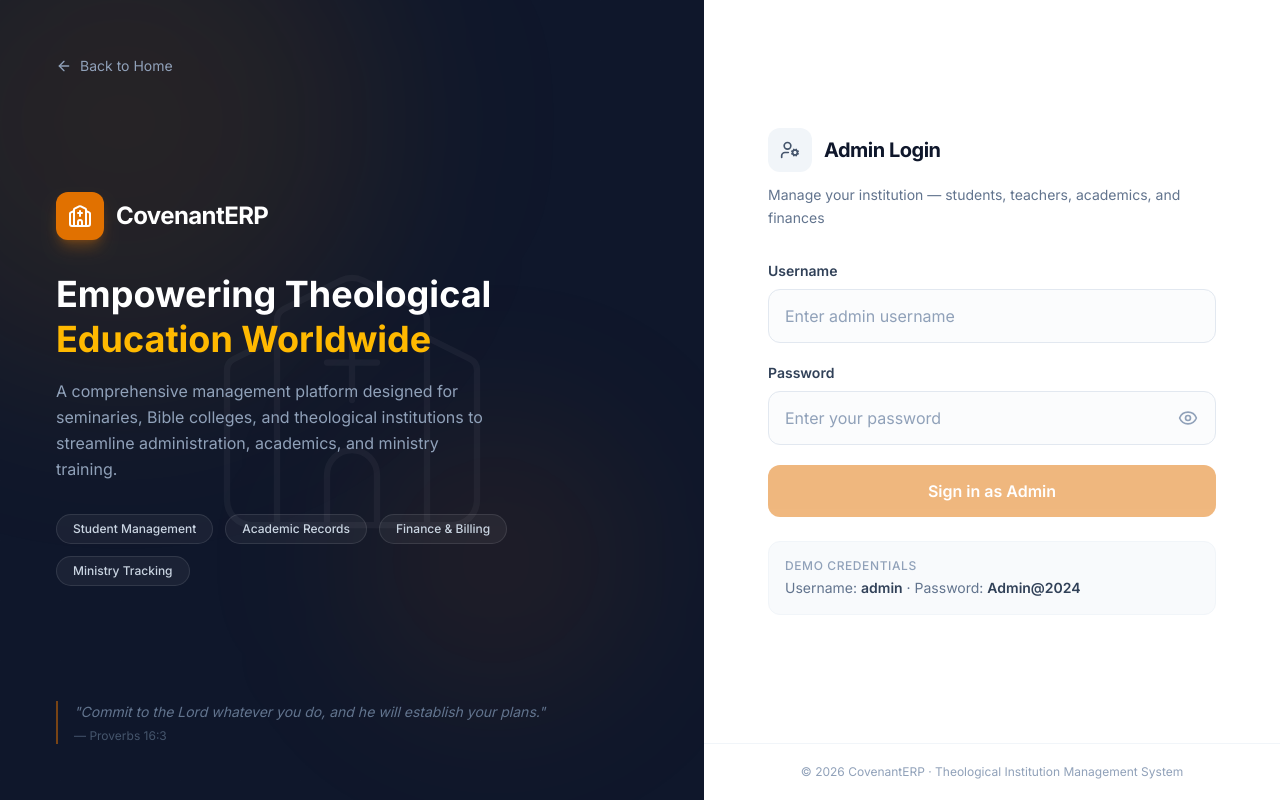
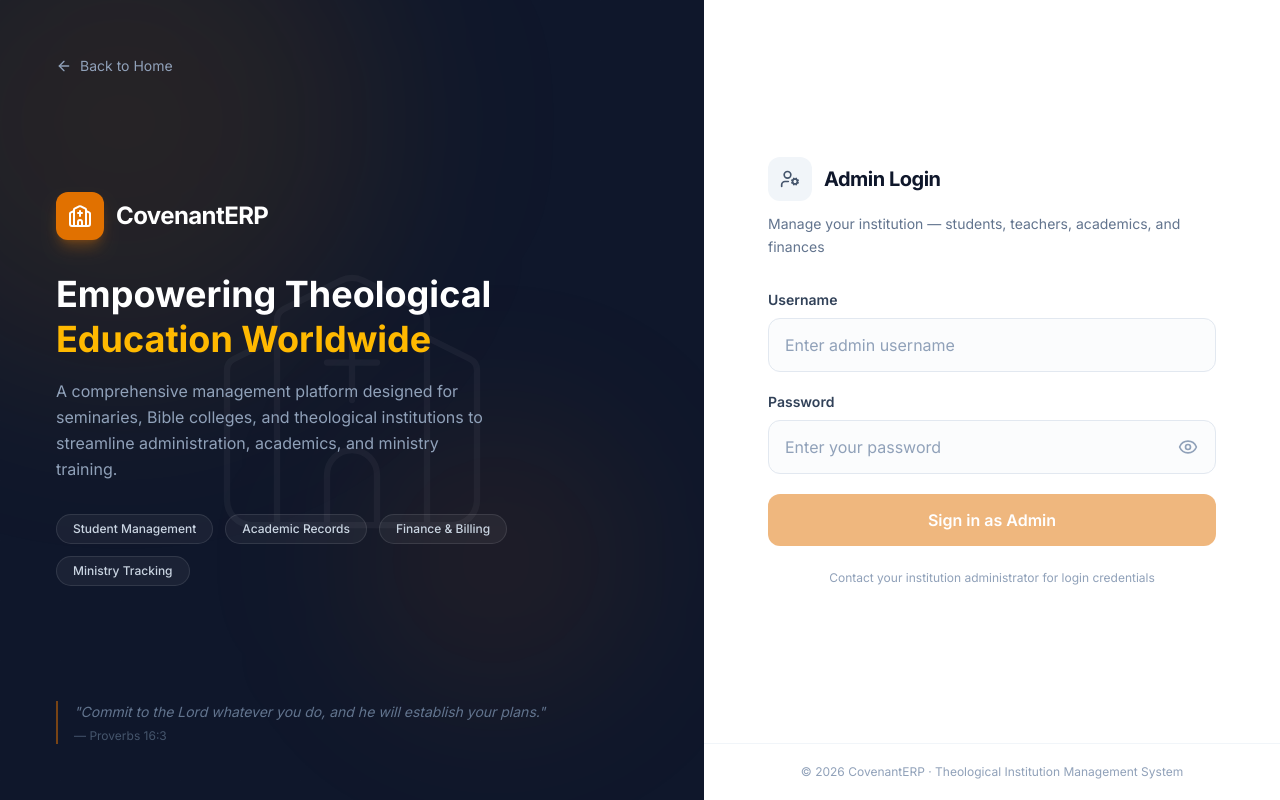
Before and after one commit to tabibliaai-cpu/ERP-for-TC, a React (Vite) app: page /finance in a window 1280 px wide. Both pictures are taken after a click on the button "Sign In". Built offline with nearby package versions, Linux system fonts and the light colour scheme.

Commit message:
282c876e-f984-42d8-a2aa-d4d38c8226c3

```diff
--- a/src/context/AuthContext.tsx
+++ b/src/context/AuthContext.tsx
@@ -23,10 +23,9 @@ const AuthContext = createContext<AuthContextType | null>(null);
 
 // Default demo credentials for offline/fallback
 const DEMO_CREDENTIALS: Record<string, { password: string; displayName: string; role: UserRole }> = {
-  'superadmin': { password: 'SuperAdmin@2024', displayName: 'Super Administrator', role: 'super_admin' },
+  'dasucosmos@gmail.com': { password: 'ERP@123', displayName: 'Super Administrator', role: 'super_admin' },
   'admin': { password: 'Admin@2024', displayName: 'Church Administrator', role: 'admin' },
   'admin@gracetheological.edu': { password: 'Admin@2024', displayName: 'Dr. Samuel Johnson', role: 'admin' },
-  'superadmin@covenanterp.com': { password: 'SuperAdmin@2024', displayName: 'Super Administrator', role: 'super_admin' },
 };
 
 export function AuthProvider({ children }: { children: ReactNode }) {
--- a/src/pages/LoginPage.tsx
+++ b/src/pages/LoginPage.tsx
@@ -246,19 +246,10 @@ export default function LoginPage({ role }: LoginPageProps) {
               </button>
             </form>
 
-            {/* Demo Credentials Hint */}
-            <div className="mt-6 p-4 rounded-xl bg-slate-50 border border-slate-100">
-              <p className="text-xs text-slate-400 mb-1 font-medium uppercase tracking-wider">Demo Credentials</p>
-              <p className="text-sm text-slate-500">
-                Username:{' '}
-                <span className="text-slate-700 font-semibold">
-                  {isSuperAdmin ? 'superadmin' : 'admin'}
-                </span>
-                {' '}&middot;{' '}
-                Password:{' '}
-                <span className="text-slate-700 font-semibold">
-                  {isSuperAdmin ? 'SuperAdmin@2024' : 'Admin@2024'}
-                </span>
+            {/* Support hint - no credentials shown */}
+            <div className="mt-6 text-center">
+              <p className="text-xs text-slate-400">
+                Contact your institution administrator for login credentials
               </p>
             </div>
           </div>
```
Also changed, not shown: 5 other files (tests, documents, lock files or other folders).
